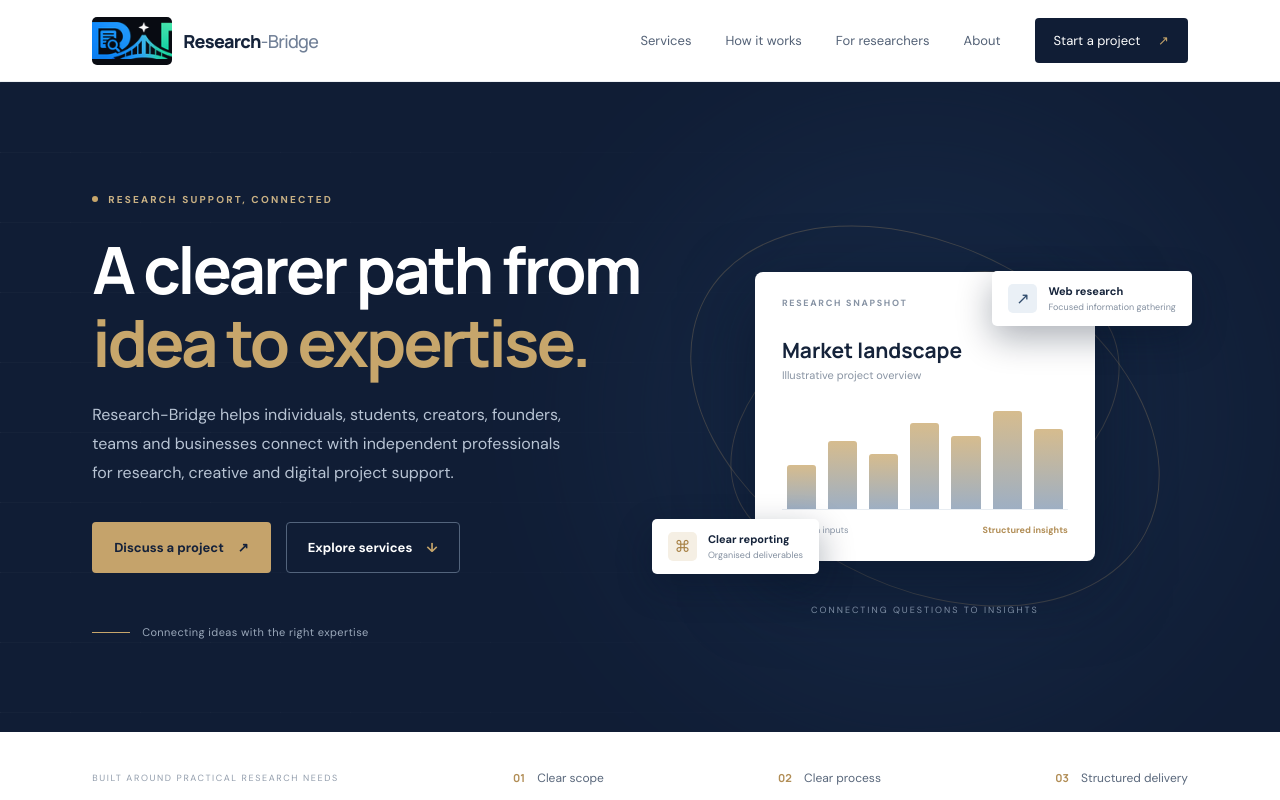
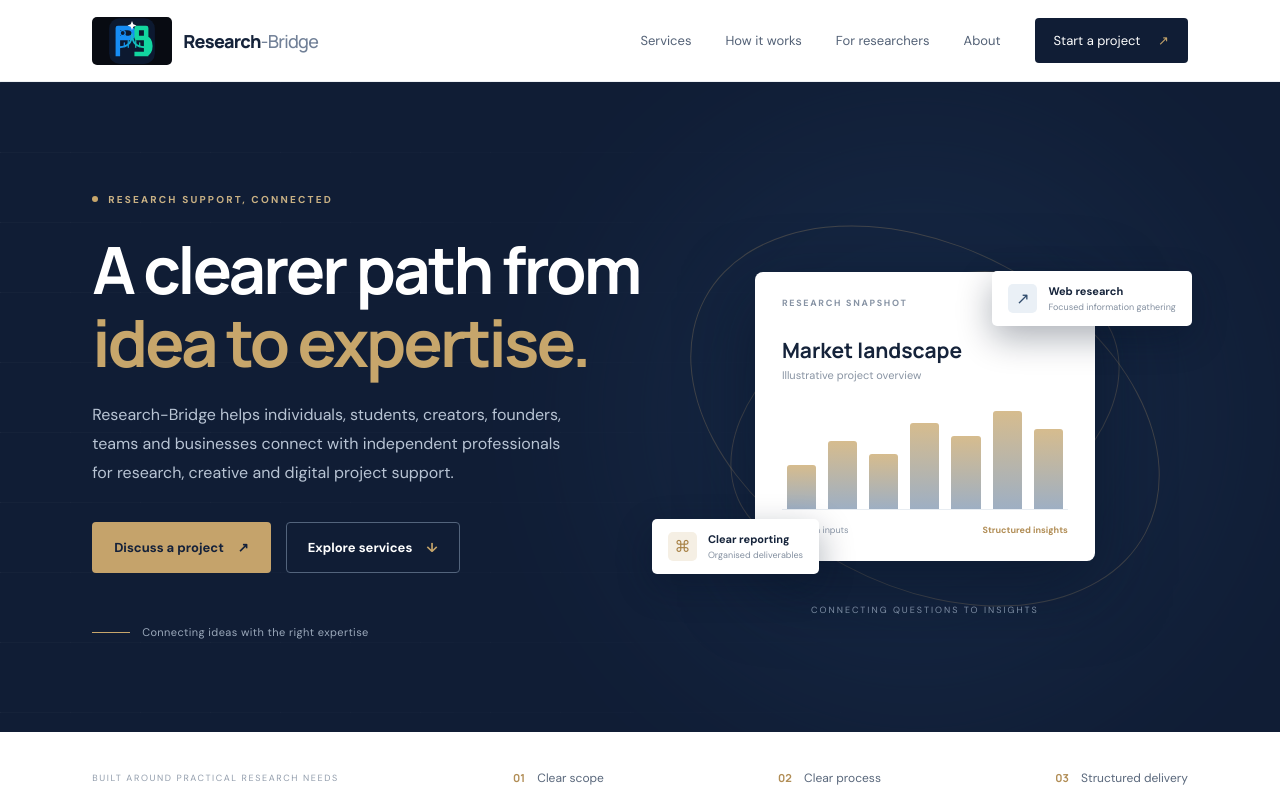
Before and after one commit to deepakbhagat01/research-bridge, a plain HTML site: page index.html in a window 1280 px wide. Shown: the top 800 px of the page. Drawn offline with Linux system fonts and the light colour scheme.

Commit message:
Use new RB icon in website header and favicon

```diff
--- a/index.html
+++ b/index.html
@@ -7,13 +7,13 @@
   <meta name="description" content="Research-Bridge connects individuals, students, creators, founders, teams and businesses with independent professionals for research, creative and digital project support.">
   <title>Research-Bridge | Insight that moves business forward</title>
   <link rel="manifest" href="manifest.webmanifest">
-  <link rel="icon" href="assets/research-bridge-logo.svg" type="image/png">
+  <link rel="icon" href="assets/research-bridge-rb-icon.svg" type="image/svg+xml">
   <link rel="stylesheet" href="styles.css">
 </head>
 <body>
   <header class="site-header">
     <a class="brand" href="#home" aria-label="Research-Bridge home">
-      <img class="brand-logo" src="assets/research-bridge-symbol.png" alt="Research-Bridge logo"><span class="brand-name">Research<span>-Bridge</span></span>
+      <img class="brand-logo" src="assets/research-bridge-rb-icon.svg" alt="Research-Bridge logo"><span class="brand-name">Research<span>-Bridge</span></span>
     </a>
     <button class="menu-toggle" aria-label="Open menu" aria-expanded="false">☰</button>
     <nav class="nav">
```
